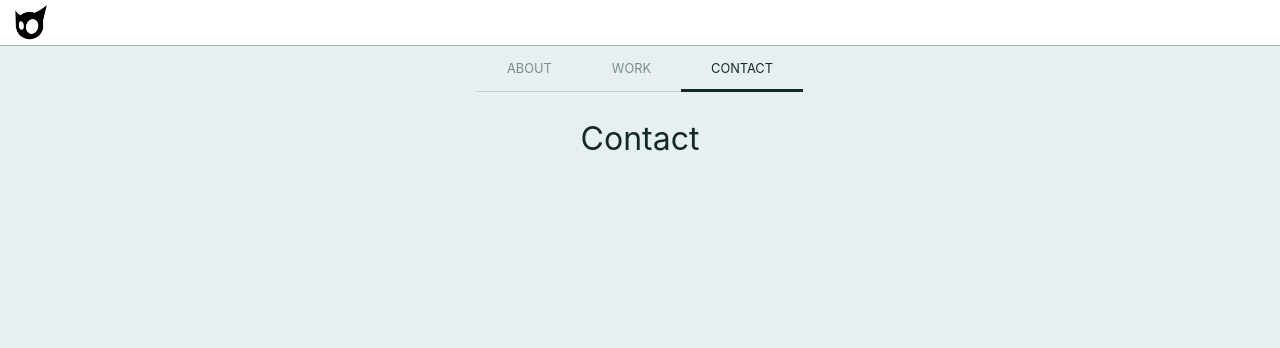
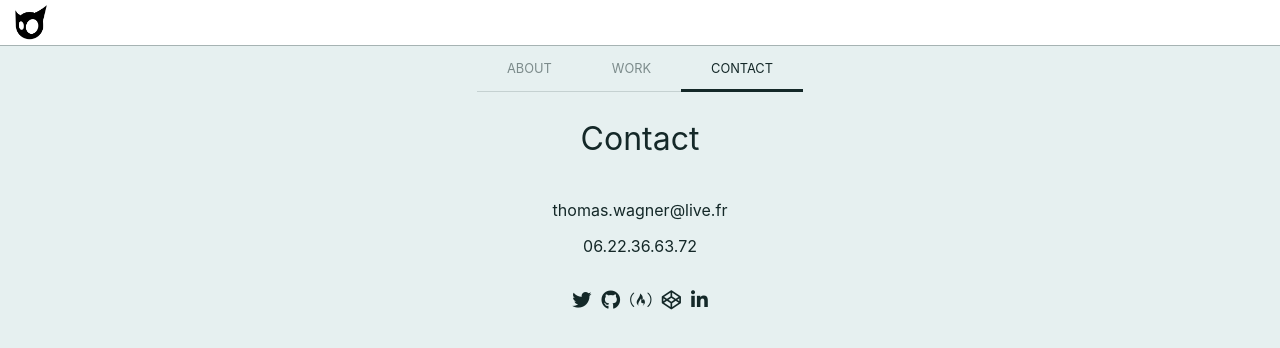
Before and after one commit to gnomeWarthas/Presente, a React (Create React App) app: page / in a window 1280 px wide. Both pictures are taken after a click on the item "CONTACT". Shown: the top 348 px of the page. Built offline with nearby package versions, Linux system fonts and the light colour scheme.

Commit message:
change: inner text of "contact" section

```diff
--- a/public/index.html
+++ b/public/index.html
@@ -6,6 +6,8 @@
     <!-- ANIMATE.CSS
     <link rel="stylesheet" href="https://cdnjs.cloudflare.com/ajax/libs/animate.css/3.7.2/animate.min.css">
     -->
+    <!-- FONT AWESOME -->
+    <link rel="stylesheet" href="https://cdnjs.cloudflare.com/ajax/libs/font-awesome/5.11.2/css/all.min.css">
     <meta name="viewport" content="width=device-width, initial-scale=1" />
     <meta name="theme-color" content="#000000" />
     <meta
--- a/src/App.css
+++ b/src/App.css
@@ -100,6 +100,23 @@ section h1{
 #about .subtitle{
   align-self:center;
   font-size:1.2em;
+}
+/** CONTACT **/
+#contact{
+  display:flex;
+  flex-direction: column;
+  align-items: center;
+}
+#networks a{
+  font-size:1.2em;
+  margin:5px;
+  color:var(--text-color);
+}
+#phone{
+  margin-top:0px;
+}
+#networks a:hover{
+  opacity:0.7;
 }
 /** PROJECTS **/
 #work{
--- a/src/App.js
+++ b/src/App.js
@@ -24,7 +24,7 @@ class App extends React.Component {
           id:'contact',
           number:3,
           title:'Contact',
-          content:''
+          content:<Contact />
         }
       ],
       logoUrl: "./logo.png",
@@ -144,5 +144,19 @@ const About = (props) => {
     </div>
   )
 }
-
+const Contact = (props) => {
+  return(
+    <div id="contact">
+      <p id="email">{'thomasdotwagneratlivedotfr'.replace(/dot/g,'.').replace(/at/g,'@')}</p>
+      <p id="phone">{'06dotTTdot36dot63dot7T'.replace(/dot/g,'.').replace(/T/g,'2')}</p>
+      <p id="networks">
+        <a href='https://twitter.com/Warthas2' target='_blank' rel="noopener noreferrer"><i class="fab fa-twitter"></i></a>
+        <a href='https://github.com/gnomeWarthas' target='_blank' rel="noopener noreferrer"><i class="fab fa-github"></i></a>
+        <a href='https://www.freecodecamp.org/fcc970cb3b2-e345-4a79-81ac-db98ffb618d1' target='_blank' rel="noopener noreferrer"><i class="fab fa-free-code-camp"></i></a>
+        <a href='https://codepen.io/Warthas' target='_blank' rel="noopener noreferrer"><i class="fab fa-codepen"></i></a>
+        <a href='https://www.linkedin.com/in/thomas-wagner-88897852/' target='_blank' rel="noopener noreferrer"><i class="fab fa-linkedin-in"></i></a>
+      </p>
+    </div>
+  )
+}
 export default App;
```
